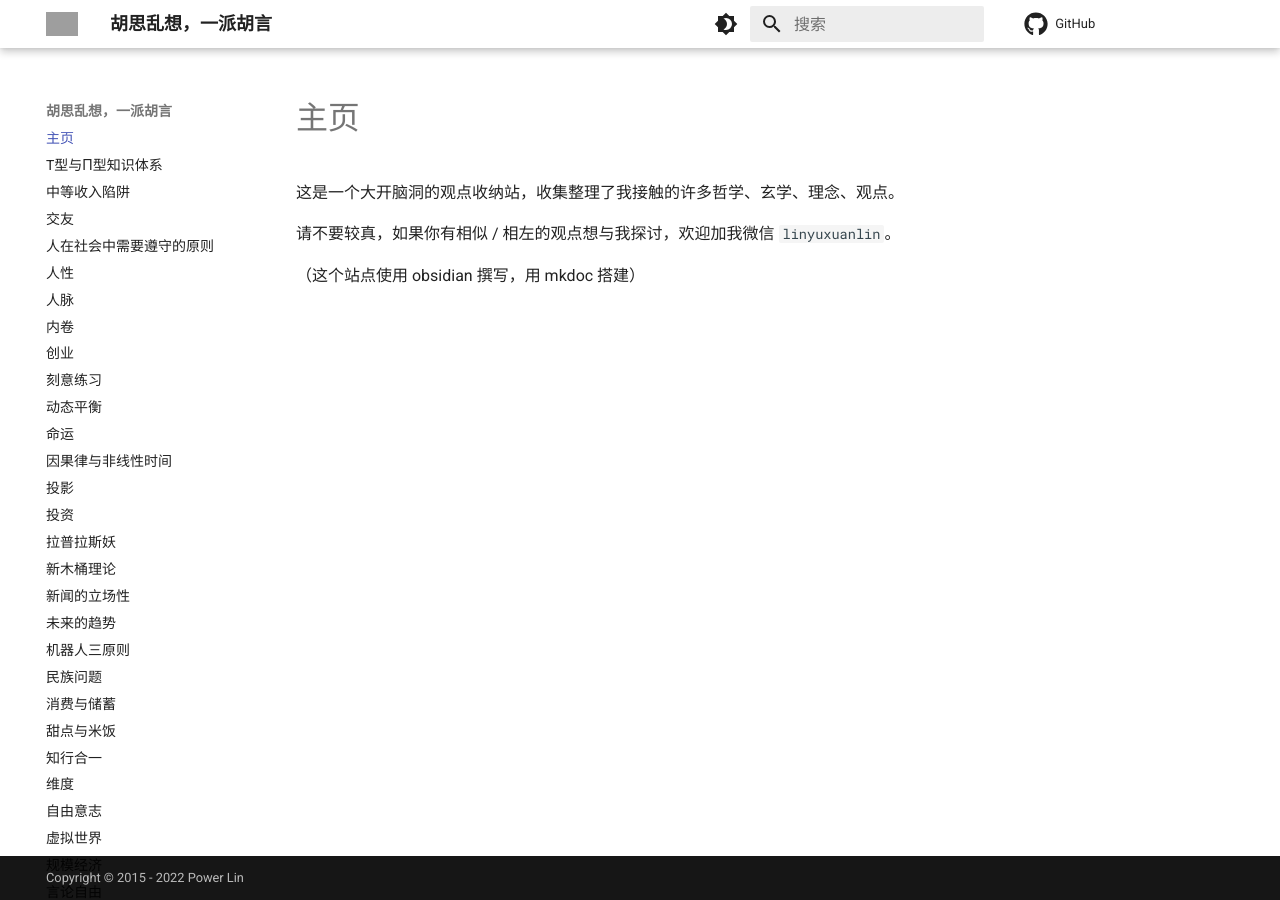
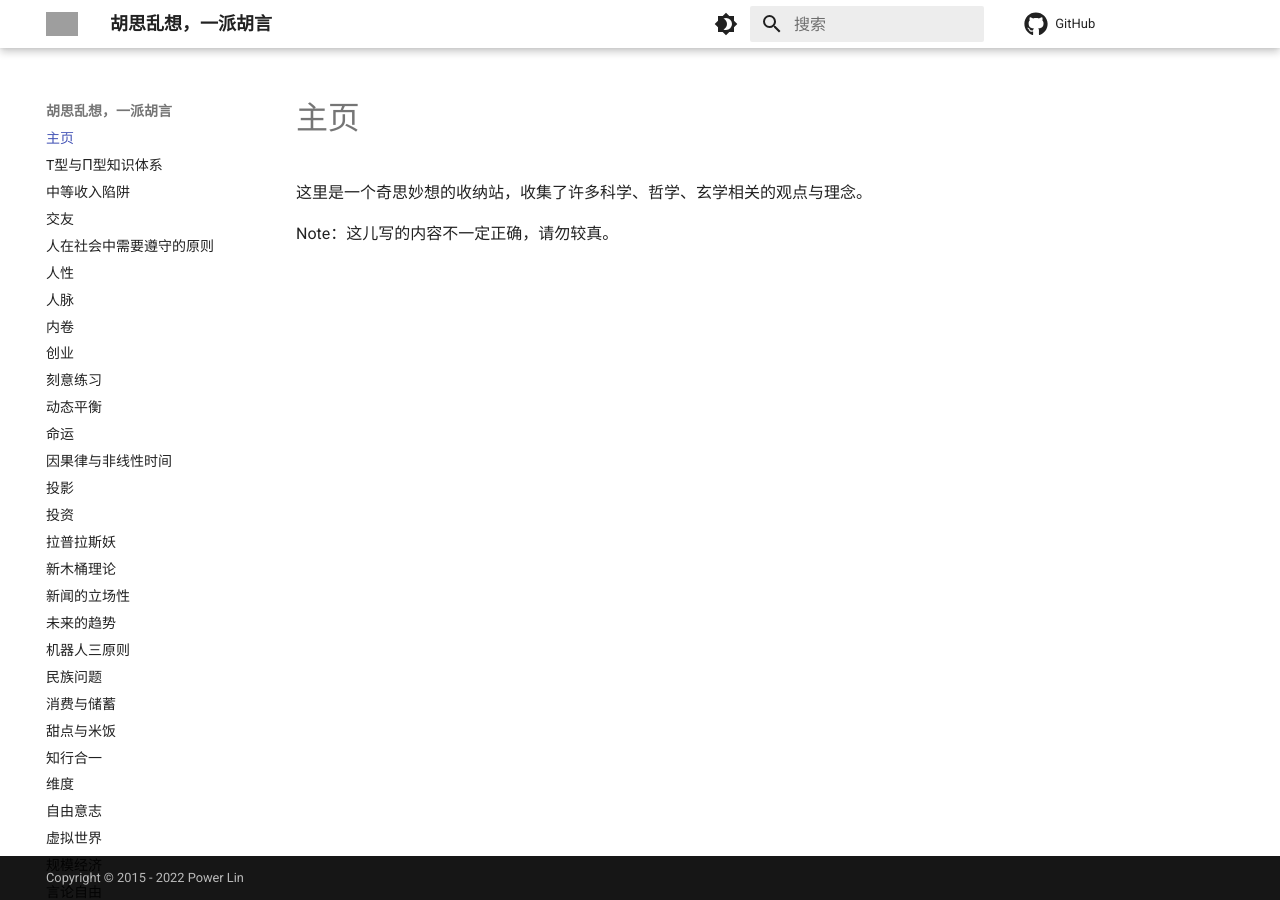
Before and after one commit to linyuxuanlin/Wiki-nonsense, an MkDocs documentation site: the page built from docs/index.md, in a window 1280 px wide. Built offline with MkDocs 1.6.1 and Material for MkDocs 9.7.7, drawn with Linux system fonts in a browser that asks for light colours; comment, search, counter and statistics services are not loaded; grey boxes are pictures that could not be loaded.

Commit message:
Update index.md

```diff
--- a/docs/index.md
+++ b/docs/index.md
@@ -1,7 +1,5 @@
 # 主页
 
-这是一个大开脑洞的观点收纳站，收集整理了我接触的许多哲学、玄学、理念、观点。
+这里是一个奇思妙想的收纳站，收集了许多科学、哲学、玄学相关的观点与理念。
 
-请不要较真，如果你有相似 / 相左的观点想与我探讨，欢迎加我微信 `linyuxuanlin`。
-
-（这个站点使用 obsidian 撰写，用 mkdoc 搭建）
+Note：这儿写的内容不一定正确，请勿较真。
```
